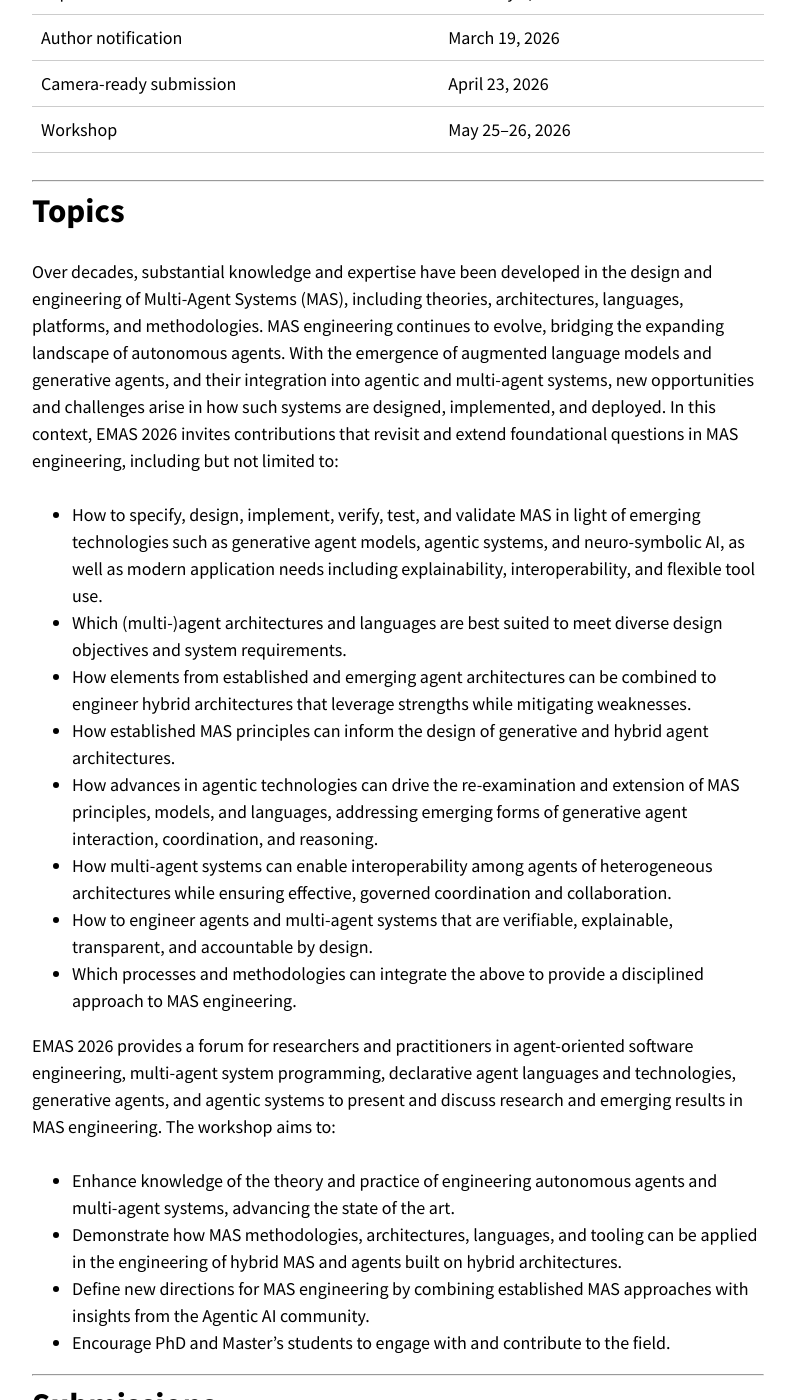
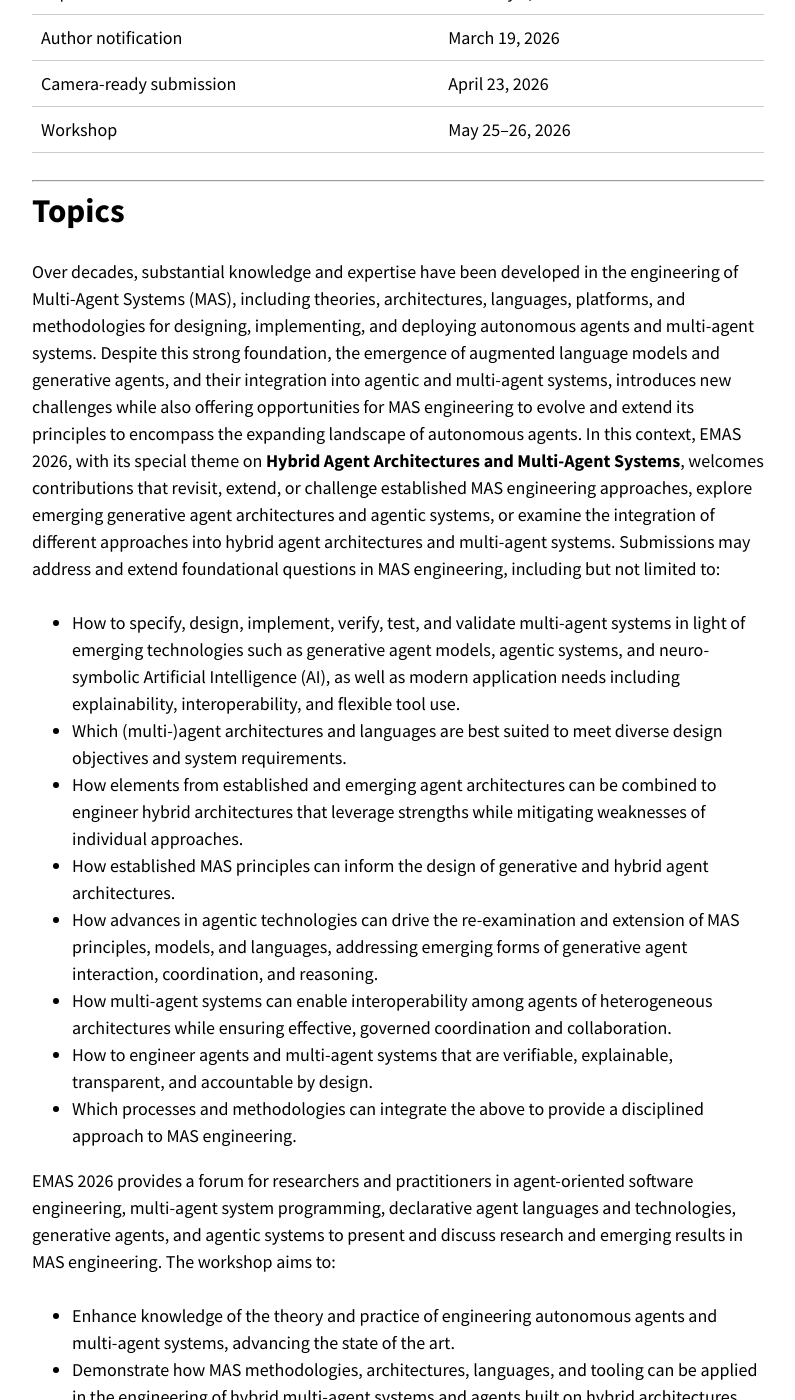
Before and after one commit to emas-workshop/2026, a Jekyll site: the page built from cfp.md, in a window 1280 px wide and 1400 px high, scrolled down 361 px. Shown: the whole window, without its empty margins (242-1037 px from the left). Built offline with Jekyll 4.4.1, drawn with Linux system fonts in a browser that asks for light colours; nearby versions of some CDN libraries; our own code applies the rules of GitHub Pages for plain Markdown files; some of the changed text lies outside the part shown.

Commit message:
Refine CFP intro and questions

```diff
--- a/cfp.md
+++ b/cfp.md
@@ -19,11 +19,11 @@ entries_layout: list
 
 # Topics
 
-Over decades, substantial knowledge and expertise have been developed in the design and engineering of Multi-Agent Systems (MAS), including theories, architectures, languages, platforms, and methodologies. MAS engineering continues to evolve, bridging the expanding landscape of autonomous agents. With the emergence of augmented language models and generative agents, and their integration into agentic and multi-agent systems, new opportunities and challenges arise in how such systems are designed, implemented, and deployed. In this context, EMAS 2026 invites contributions that revisit and extend foundational questions in MAS engineering, including but not limited to:
+Over decades, substantial knowledge and expertise have been developed in the engineering of Multi-Agent Systems (MAS), including theories, architectures, languages, platforms, and methodologies for designing, implementing, and deploying autonomous agents and multi-agent systems. Despite this strong foundation, the emergence of augmented language models and generative agents, and their integration into agentic and multi-agent systems, introduces new challenges while also offering opportunities for MAS engineering to evolve and extend its principles to encompass the expanding landscape of autonomous agents. In this context, EMAS 2026, with its special theme on **Hybrid Agent Architectures and Multi-Agent Systems**, welcomes contributions that revisit, extend, or challenge established MAS engineering approaches, explore emerging generative agent architectures and agentic systems, or examine the integration of different approaches into hybrid agent architectures and multi-agent systems. Submissions may address and extend foundational questions in MAS engineering, including but not limited to:
 
-- How to specify, design, implement, verify, test, and validate MAS in light of emerging technologies such as generative agent models, agentic systems, and neuro-symbolic AI, as well as modern application needs including explainability, interoperability, and flexible tool use.
+- How to specify, design, implement, verify, test, and validate multi-agent systems in light of emerging technologies such as generative agent models, agentic systems, and neuro-symbolic Artificial Intelligence (AI), as well as modern application needs including explainability, interoperability, and flexible tool use.
 - Which (multi-)agent architectures and languages are best suited to meet diverse design objectives and system requirements.
-- How elements from established and emerging agent architectures can be combined to engineer hybrid architectures that leverage strengths while mitigating weaknesses.
+- How elements from established and emerging agent architectures can be combined to engineer hybrid architectures that leverage strengths while mitigating weaknesses of individual approaches.
 - How established MAS principles can inform the design of generative and hybrid agent architectures.
 - How advances in agentic technologies can drive the re-examination and extension of MAS principles, models, and languages, addressing emerging forms of generative agent interaction, coordination, and reasoning.
 - How multi-agent systems can enable interoperability among agents of heterogeneous architectures while ensuring effective, governed coordination and collaboration.
@@ -33,7 +33,7 @@ Over decades, substantial knowledge and expertise have been developed in the des
 EMAS 2026 provides a forum for researchers and practitioners in agent-oriented software engineering, multi-agent system programming, declarative agent languages and technologies, generative agents, and agentic systems to present and discuss research and emerging results in MAS engineering. The workshop aims to:
 
 - Enhance knowledge of the theory and practice of engineering autonomous agents and multi-agent systems, advancing the state of the art.
-- Demonstrate how MAS methodologies, architectures, languages, and tooling can be applied in the engineering of hybrid MAS and agents built on hybrid architectures.
+- Demonstrate how MAS methodologies, architectures, languages, and tooling can be applied in the engineering of hybrid multi-agent systems and agents built on hybrid architectures.
 - Define new directions for MAS engineering by combining established MAS approaches with insights from the Agentic AI community.
 - Encourage PhD and Master’s students to engage with and contribute to the field.
 
```
